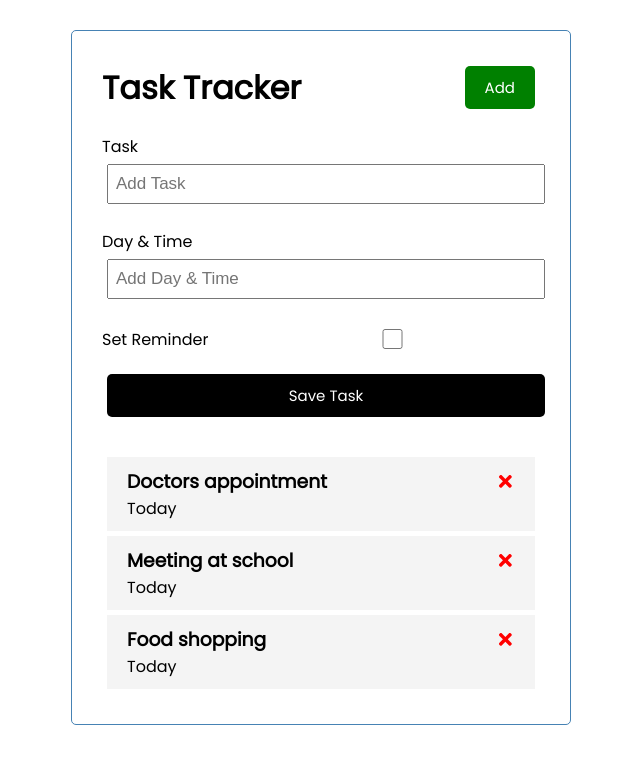
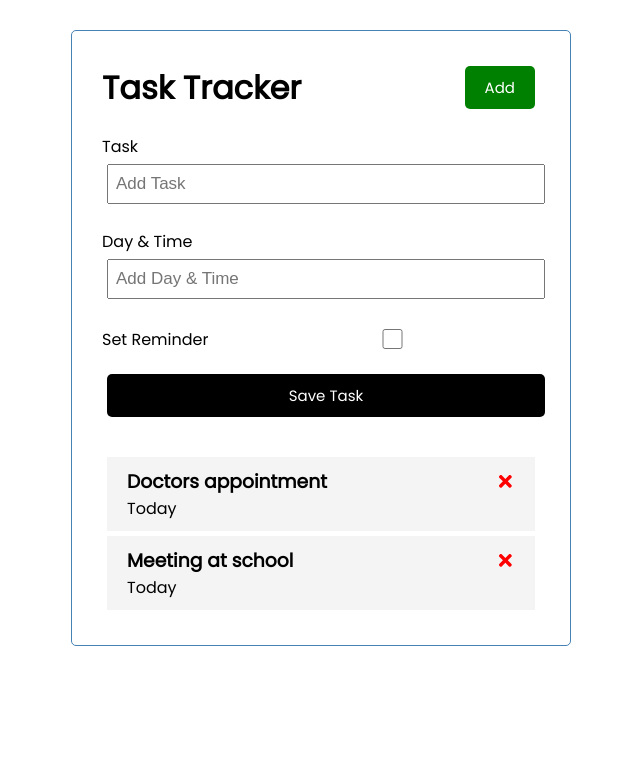
Before and after one commit to Kisekka-Alexander/react-essentials, a React (Create React App) app: page / in a window 1280 px wide. Shown: the top 764 px of the page, without its empty margins (319-959 px from the left). Built offline with nearby package versions, Linux system fonts and the light colour scheme; data requests are answered from the project's data file.

Commit message:
Update App.js

```diff
--- a/src/App.js
+++ b/src/App.js
@@ -1,42 +1,43 @@
-import { useState } from 'react'
+import { useState, useEffect } from 'react'
 import Header from './Components/Header'
 import Tasks from './Components/Tasks'
 import AddTask from './Components/AddTask'
 
 function App() {
-  const[tasks, setTasks] = useState(
-    [
-        {
-            id:1,
-            text:'Doctors appointment',
-            day: 'Today',
-            reminder: true,
-        },
-        {
-            id:2,
-            text:'Meeting at school',
-            day: 'Today',
-            reminder: true,
-        },
-        {
-            id:3,
-            text:'Food shopping',
-            day: 'Today',
-            reminder: false,
-        },
-    ]
-)
+const[tasks, setTasks] = useState([])
+
+useEffect(()=>{
+  const getTasks = async ()=>{
+    const tasksFromServer = await fetchTasks()
+    setTasks(tasksFromServer)
+  }
+
+  getTasks()
+},[])
+
+/// Fetch data
+
+const fetchTasks = async ()=>{
+  const res = await fetch('http://localhost:5000/tasks')
+  const data = await res.json()
+  return data
+}
 
 const addTask = (task)=>{
-     const id = Math.floor(Math.random()*10000)+1
-     console.log(id)
 
-     const newTask = {id, ...task}
-     setTasks([...tasks, newTask])
+
+    //  const id = Math.floor(Math.random()*10000)+1
+    //  console.log(id)
+
+    //  const newTask = {id, ...task}
+    //  setTasks([...tasks, newTask])
 }
 
-const onDelete = (id) =>{
-
+const onDelete = async (id) =>{
+await fetch(`http://localhost:5000/tasks/${id}`,
+{
+  method:'DELETE',
+})
   setTasks(tasks.filter((task)=> task.id!==id))
 }
 
```
